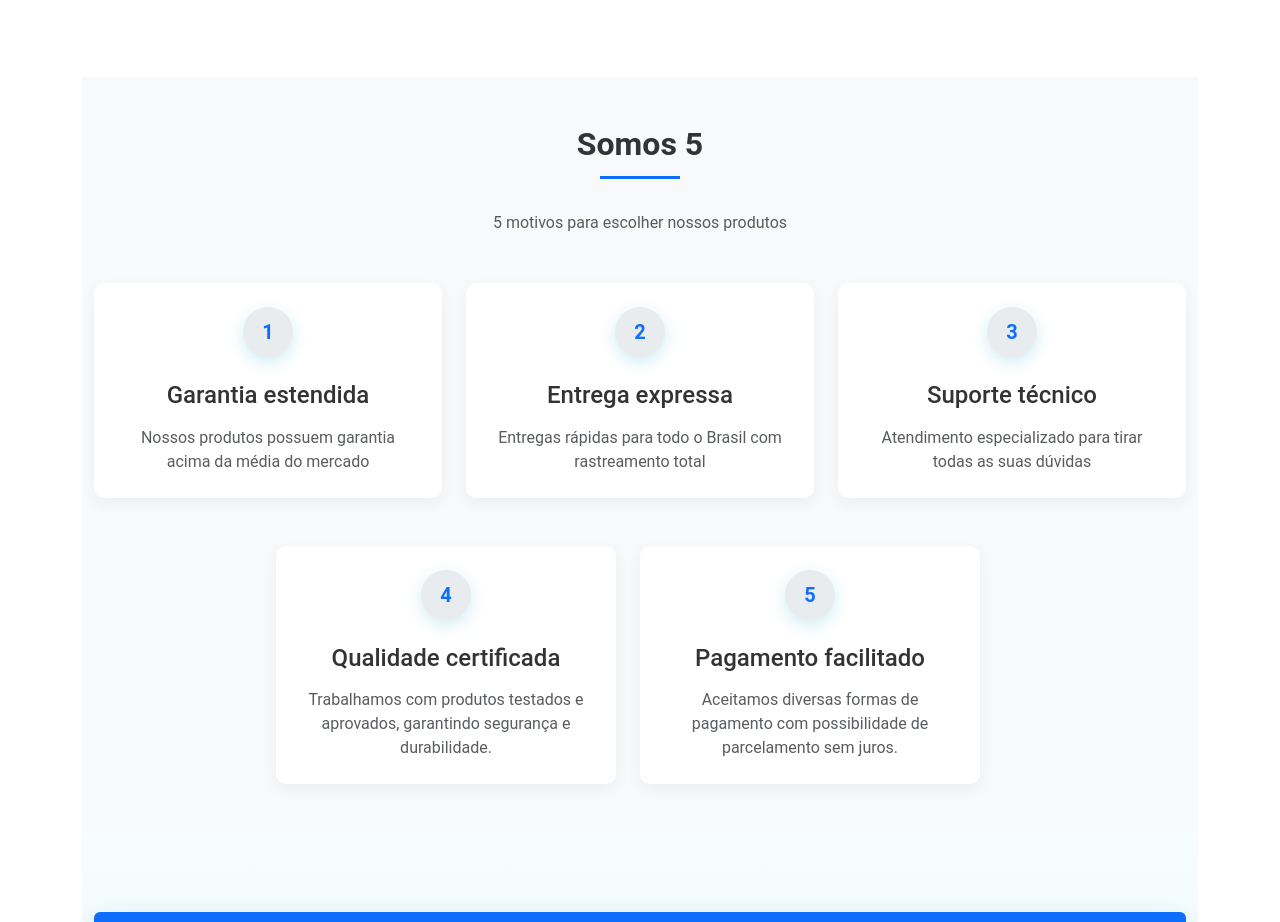
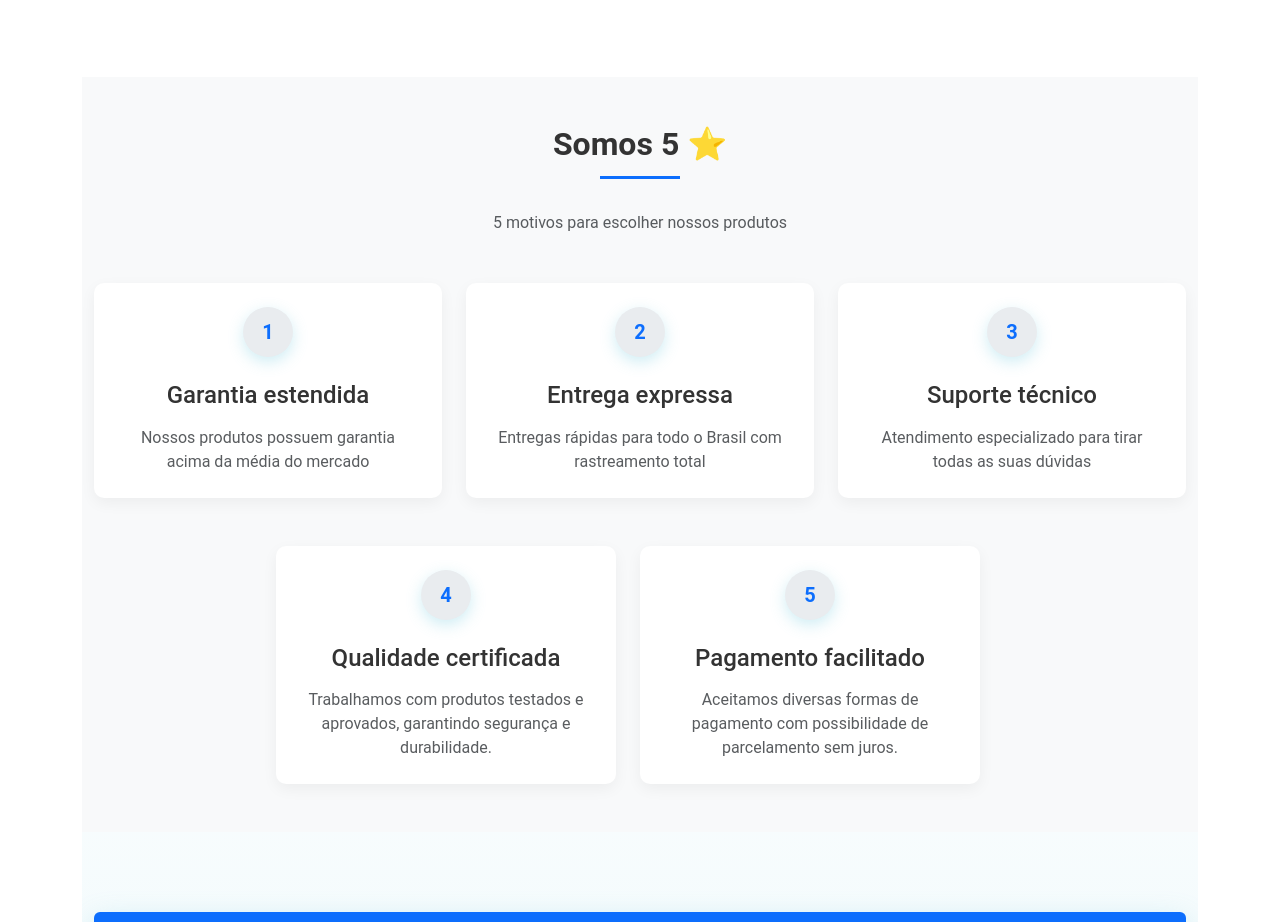
Before and after one commit to Emilio133752/donFrioFrontEnd, a React (Vite) app: page / in a window 1280 px wide. Shown: the part 1100-2022 px from the top of the page. Built offline with nearby package versions, Linux system fonts and the light colour scheme.

Commit message:
Corrigindo detalhe

```diff
--- a/src/Pages/Inicio/Inicio.jsx
+++ b/src/Pages/Inicio/Inicio.jsx
@@ -84,7 +84,7 @@ const Inicio = () => {
       <section className="why-us py-5">
         <Container>
           <div className="section-header text-center mb-5">
-            <h2 className="fw-bold position-relative d-inline-block pb-2">Somos 5</h2>
+            <h2 className="fw-bold position-relative d-inline-block pb-2">Somos 5 ⭐</h2>
             <p className="text-muted mt-2">5 motivos para escolher nossos produtos</p>
           </div>
 
```
